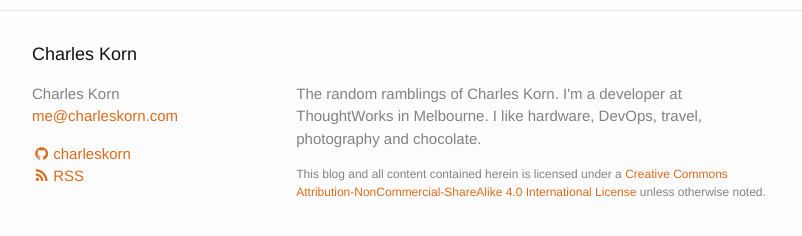
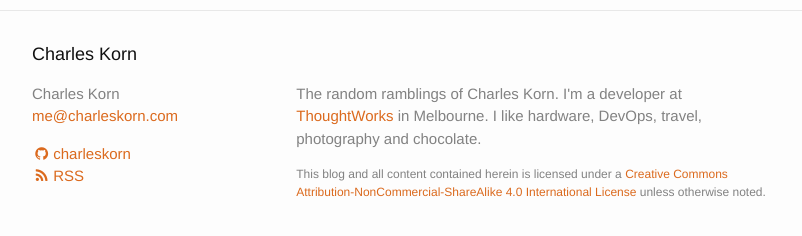
Before and after one commit to charleskorn/charleskorn.github.io, a Jekyll site: the page built from index.html, in a window 1280 px wide and 900 px high, scrolled down 2007 px. Shown: the part 639-875 px from the top of the window, without its empty margins (238-1040 px from the left). Built offline with Jekyll 4.4.1, drawn with Linux system fonts in a browser that asks for light colours; nearby versions of some CDN libraries; part of the change alters nothing that is shown.

```diff
--- a/_config.yml
+++ b/_config.yml
@@ -3,7 +3,7 @@ title: Charles Korn
 email: me@charleskorn.com
 description: >
   The random ramblings of Charles Korn.
-  I'm a developer at ThoughtWorks in Melbourne.
+  I'm a developer at <a href="http://www.thoughtworks.com/">ThoughtWorks</a> in Melbourne.
   I like hardware, DevOps, travel, photography and chocolate.
 baseurl: ""
 url: "http://charleskorn.com"
--- a/_includes/head.html
+++ b/_includes/head.html
@@ -4,7 +4,7 @@
   <meta name="viewport" content="width=device-width, initial-scale=1">
 
   <title>{% if page.title %}{{ page.title }} - {% endif %}{{ site.title }}</title>
-  <meta name="description" content="{% if page.excerpt %}{{ page.excerpt | strip_html | strip_newlines | truncate: 160 }}{% else %}{{ site.description }}{% endif %}">
+  <meta name="description" content="{% if page.excerpt %}{{ page.excerpt | strip_html | strip_newlines | truncate: 160 }}{% else %}{{ site.description | strip_html | strip_newlines }}{% endif %}">
 
   <link rel="stylesheet" href="{{ "/css/main.css" | prepend: site.baseurl }}">
   <link rel="stylesheet" href="//maxcdn.bootstrapcdn.com/font-awesome/4.3.0/css/font-awesome.min.css">
```
